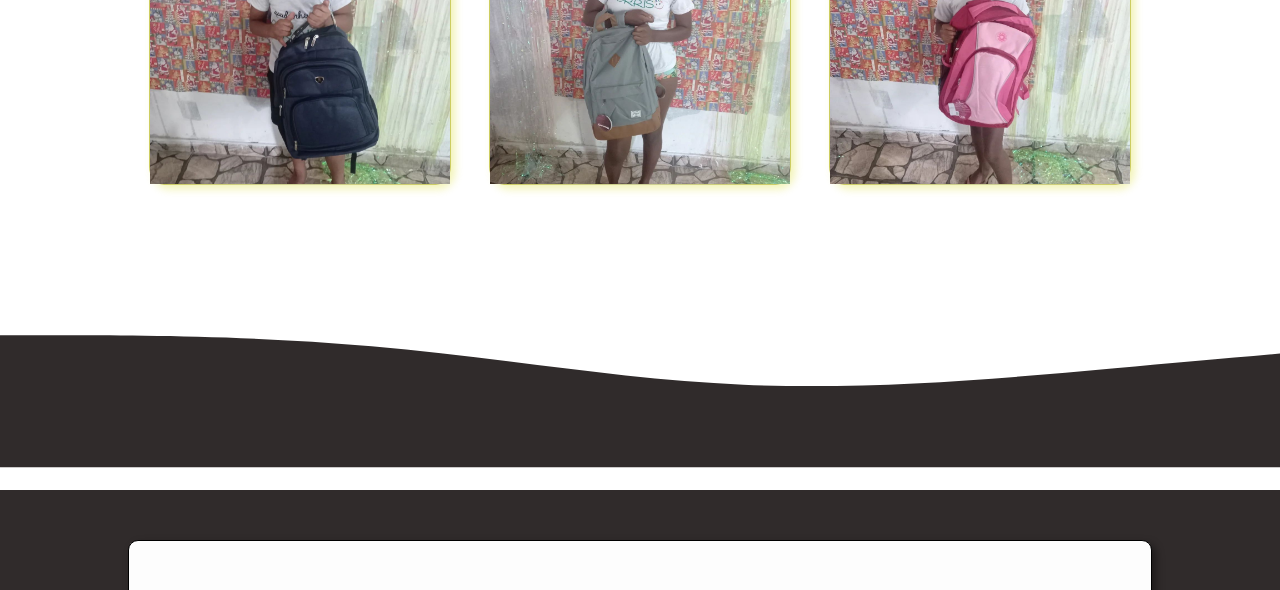
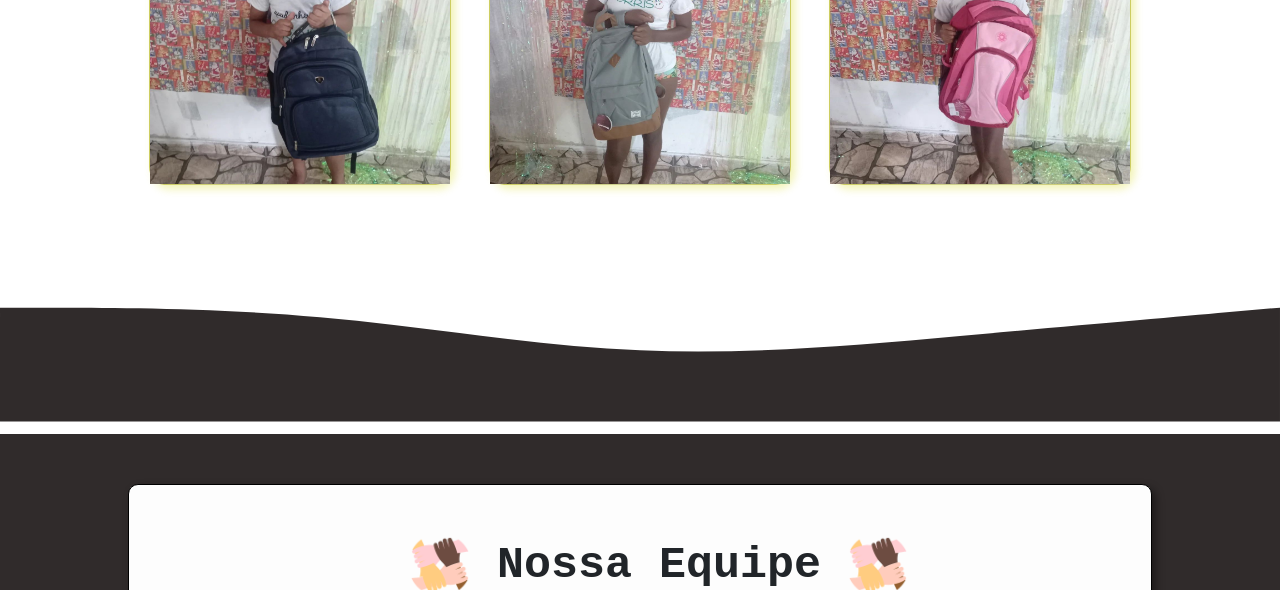
Before and after one commit to carloshtbraga/Apadrinhe, a React (Vite) app: page / in a window 1280 px wide. Shown: the part 4240-4830 px from the top of the page. Built offline with nearby package versions, Linux system fonts and the light colour scheme.

Commit message:
:sparkles: - Mudanças - dane-se a goiaba

```diff
--- a/src/pieces/Destaques.jsx
+++ b/src/pieces/Destaques.jsx
@@ -39,7 +39,7 @@ export default function Destaques() {
         </div>
         <br />   <br />   <br />  <br />   <br />   <br />
       </section>
-      <svg xmlns="http://www.w3.org/2000/svg" viewBox="0 0 1240 390"><path fill="var(--verde)" fillOpacity="1" d="M0,192L60,192C120,192,240,192,360,202.7C480,213,600,235,720,240C840,245,960,235,1080,224C1200,213,1320,203,1380,197.3L1440,192L1440,320L1380,320C1320,320,1200,320,1080,320C960,320,840,320,720,320C600,320,480,320,360,320C240,320,120,320,60,320L0,320Z"></path></svg>
+      <svg xmlns="http://www.w3.org/2000/svg" viewBox="0 0 1440 390"><path fill="var(--verde)" fillOpacity="1" d="M0,192L60,192C120,192,240,192,360,202.7C480,213,600,235,720,240C840,245,960,235,1080,224C1200,213,1320,203,1380,197.3L1440,192L1440,320L1380,320C1320,320,1200,320,1080,320C960,320,840,320,720,320C600,320,480,320,360,320C240,320,120,320,60,320L0,320Z"></path></svg>
     </>
   )
 }
```
